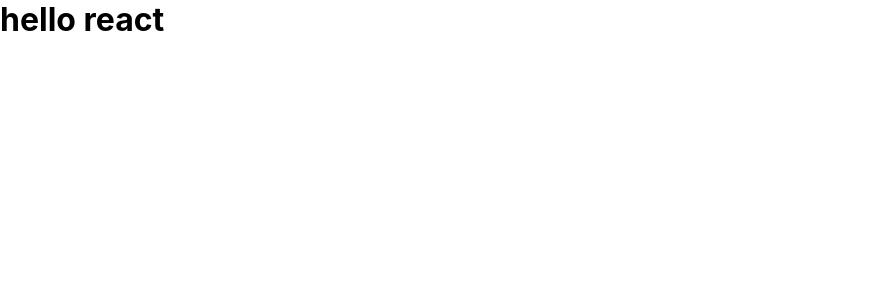
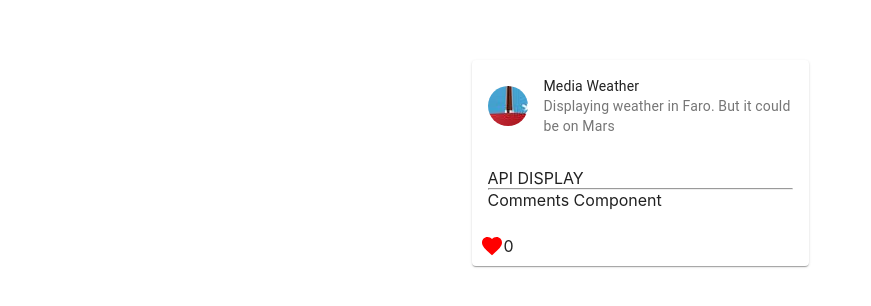
Before and after one commit to Markkex/mediaweather, a React (Create React App) app: page / in a window 1280 px wide. Shown: the top 306 px of the page, without its empty margins (0-871 px from the left). Built offline with nearby package versions, Linux system fonts and the light colour scheme.

Commit message:
Layout and Counter

```diff
--- a/package.json
+++ b/package.json
@@ -4,6 +4,7 @@
   "private": true,
   "dependencies": {
     "@material-ui/core": "^4.11.4",
+    "@material-ui/icons": "^4.11.2",
     "@testing-library/jest-dom": "^5.14.1",
     "@testing-library/react": "^11.2.7",
     "@testing-library/user-event": "^12.8.3",
--- a/src/App.js
+++ b/src/App.js
@@ -1,10 +1,13 @@
-
+import React, {useState} from "react"
 import './App.css';
+import WeatherCard from './Components/WeatherCard';
 
 function App() {
+  const [count, setCount] = useState(0);
   return (
     <div className="App">
-     <h1>hello react</h1>
+
+     <WeatherCard count={count} setCount={setCount} />
     </div>
   );
 }
--- /dev/null
+++ b/src/Components/WeatherCard.css
@@ -0,0 +1,9 @@
+.weathercard {
+    width: 337px;
+    height: 548px;
+    margin: 60px auto;
+}
+
+.favorite-icon-color {
+    color:red;
+}
--- /dev/null
+++ b/src/Components/WeatherCard.js
@@ -0,0 +1,49 @@
+/*React */
+import React from "react";
+
+/*CSS*/
+import "./WeatherCard.css";
+import imageAvatar from "../media/11machin-illo-articleLarge-v3.jpg";
+/*Components*/
+import Card from "@material-ui/core/Card";
+import CardHeader from "@material-ui/core/CardHeader";
+import CardMedia from "@material-ui/core/CardMedia";
+import CardContent from "@material-ui/core/CardContent";
+import CardActions from "@material-ui/core/CardActions";
+import Avatar from "@material-ui/core/Avatar";
+import FavoriteIcon from '@material-ui/icons/Favorite';
+const WeatherCard = ({count, setCount}) => {
+
+    const counter = () => {
+        setCount(count + 1)
+    }
+
+  return (
+    <div className='weathercard'>
+      <Card>
+        <CardHeader
+          avatar={
+            <Avatar aria-label='weatheravatar' className>
+              <img src={imageAvatar} />
+            </Avatar>
+          }
+          title='Media Weather'
+          subheader='Displaying weather in Faro. But it could be on Mars'
+        />
+        <CardContent>
+          <p>API DISPLAY</p>
+          <hr />
+          Comments Component
+        </CardContent>
+        <CardActions >
+
+          <FavoriteIcon className="favorite-icon-color" onClick={counter} />
+          {count}
+
+        </CardActions>
+      </Card>
+    </div>
+  );
+};
+
+export default WeatherCard;
```
Also changed, not shown: src/media/11machin-illo-articleLarge-v3.jpg (added), 1 other file (tests, documents, lock files or other folders).
